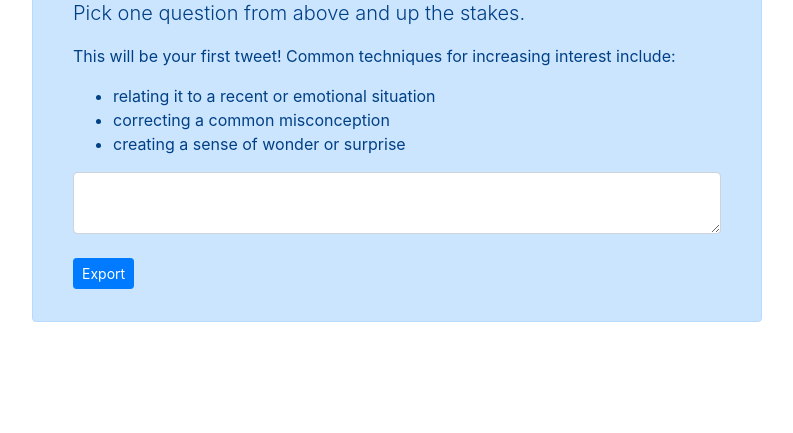
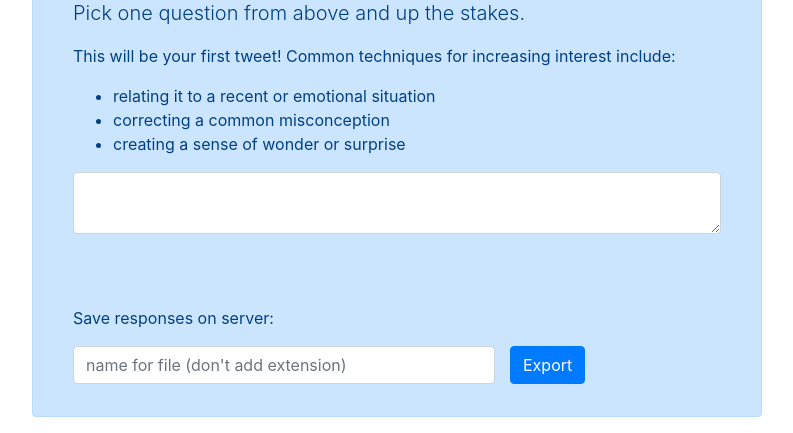
Before and after one commit to kgnamba/tech-tweets, a Flask app: template templates/worksheet.html in a window 1280 px wide. Shown: the part 938-1371 px from the top of the page, without its empty margins (243-1036 px from the left). Before the commit the page ends 1260 px from the top, so only its background shows below. Run offline with Flask 2, Linux system fonts and the light colour scheme; the template is opened without the code that fills it, so the values that code supplies are empty; some libraries are stand-ins or nearby versions.

Commit message:
export to file on server

```diff
--- a/templates/worksheet.html
+++ b/templates/worksheet.html
@@ -17,18 +17,48 @@
 
         <!-- flask javascript -->
         <script type="text/Javascript">
+            examples = [
+                "how VPNs work",
+                "why we should worry about net neutrality",
+                "what is deep learning",
+                "what are website cookies",
+                "what are turing machines",
+                "why game design isn't gamification",
+                "why accessible design is important for everyone",
+                "what's an IP addresss"];
+
             $(document).ready(function(){
+                $.each(examples, function (i, val) {
+                    var text = $("<small/>").text(val);
+                    var ex = $("<a/>")
+                        .addClass('dropdown-item')
+                        .attr('id', i)
+                        .append(text);
+                    $('.dropdown-menu').append(ex);
+                });
+
+                $(".dropdown-item").click(function() {
+                    var id = $(this).attr('id');
+                    var text = examples[id];
+                    $('.example-principle').val(text);
+                });
+
                 $('.export-button').click( function() {
                     var prompts = ['prompt1', 'prompt2', 'prompt3', 'prompt4'];
-                    var alert_text = ''
+                    var alert_text = '';
                     $.each(prompts, function(i, str) {
-                        alert_text = alert_text + str.toUpperCase() + ':\n'
-                            + $('#'+str).text() + '\n'
-                            + str.toUpperCase() + ' RESPONSE:\n'
-                            + $('#'+str+'-text').val() + '\n\n';
+                        alert_text = alert_text + str.toUpperCase() + ':\n' +
+                            $('#'+str).text() + '\n' +
+                            str.toUpperCase() + ' RESPONSE:\n'+
+                            $('#'+str+'-text').val() + '\n\n';
                     });
                     alert(alert_text);
-                })
+                    var name = $('#filename').val();
+                    var data = {'text': alert_text, 'name': name};
+                    $.post('savefile', data, function(resp){
+                        console.log('resp:', resp);
+                    });
+                });
             });
         </script>
     </head>
@@ -131,8 +161,18 @@
                             <textarea id='prompt4-text' class="form-control first-tweet-draft first-tweet-input"></textarea>
 
                             <br />
-                            <button class='btn btn-sm btn-primary export-button'>Export</button>
+                            <br />
+                            <br />
+                            <p>Save responses on server:</p>
+                            <div class="row">
+                                <div class='col-sm-8'>
 
+                                    <input type="text" class="form-control" id="filename" placeholder="name for file (don't add extension)">
+                                </div>
+                                <div>
+                                    <button class='btn btn-primary export-button'>Export</button>
+                                </div>
+                            </div>
                         </div>
                     </div>
 
```
Also changed, not shown: worksheet.py (+10 -0 lines).
